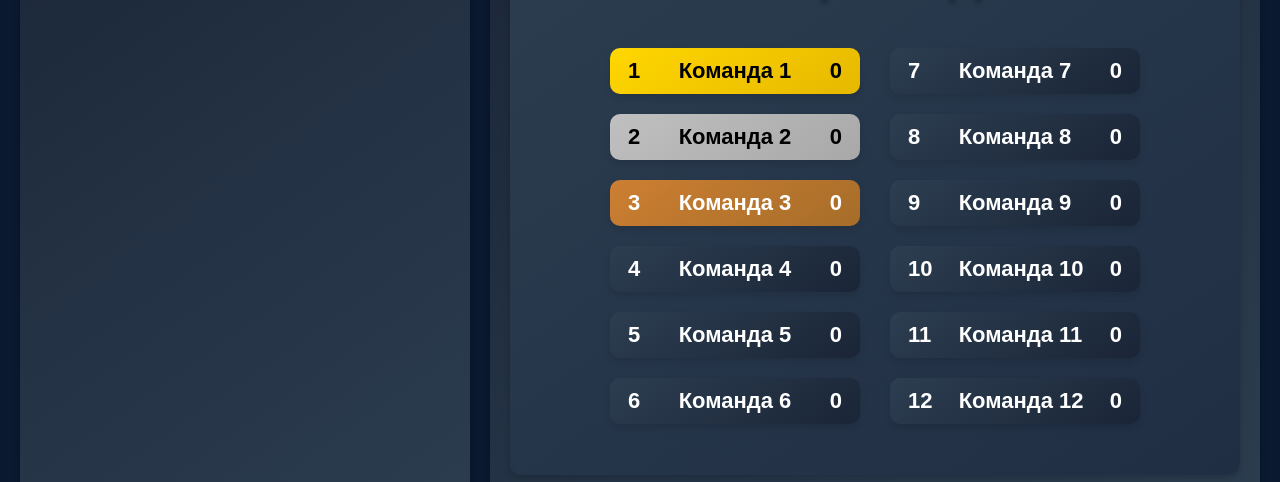
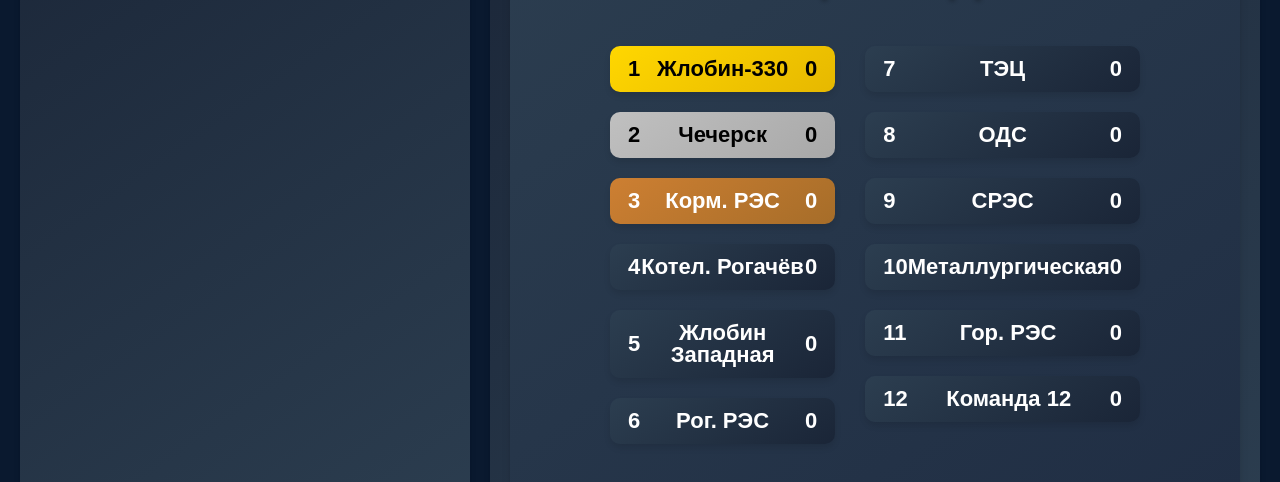
Before and after one commit to 2ne9dec/brainRing, a React (Create React App) app in the folder client/: page /leaderboard in a window 1280 px wide. Shown: the part 224-706 px from the top of the page. Built offline with nearby package versions, Linux system fonts and the light colour scheme; no server answers.

Commit message:
fix hihlitedTables

```diff
--- a/client/src/components/BrainRing/ui/BrainRing.jsx
+++ b/client/src/components/BrainRing/ui/BrainRing.jsx
@@ -26,8 +26,13 @@ export const BrainRing = () => {
     return savedId ? parseInt(savedId, 10) : 1;
   });
 
+  // 🔑 КЛЮЧЕВОЕ ИЗМЕНЕНИЕ: храним ТОЛЬКО ID первого нажатого стола
+  const [lockedTable, setLockedTable] = useState(() => {
+    const saved = localStorage.getItem("lockedTable");
+    return saved ? parseInt(saved, 10) : null;
+  });
+
   const tables = Array.from({ length: 12 }, (_, index) => index + 1);
-  const [highlightedTables, setHighlightedTables] = useState([]);
 
   const { scores, incrementScore, decrementScore, updateScore, resetScores } = useScores();
 
@@ -46,34 +51,40 @@ export const BrainRing = () => {
 
   const updateTableState = useCallback(
     (table, isHighlighted) => {
-      setHighlightedTables((prev) => {
-        const updatedTables = isHighlighted ? [...prev, table] : prev.filter((t) => t !== table);
-        return updatedTables;
-      });
+      // Если уже есть зафиксированный стол — игнорируем ВСЕ новые события
+      if (lockedTable !== null) {
+        return;
+      }
 
-      if (isHighlighted && isTimerRunning) {
+      // Только если ещё не фиксировано — разрешаем первое нажатие
+      if (isHighlighted) {
+        // Фиксируем первый стол
+        setLockedTable(table);
+        localStorage.setItem("lockedTable", table.toString());
         addLog(`${tableNames[table].team} подсветила "${tableNames[table].table}"`);
         playSound(clickSoundPath);
         navigate("/");
       }
     },
-    [addLog, isTimerRunning, navigate]
+    [lockedTable, addLog, navigate]
   );
 
   const handleMessage = useMemo(
-    () => createMessageHandlers(isTimerRunning, addLog, updateTableState, stopTimer, setHighlightedTables),
-    [isTimerRunning, addLog, updateTableState, stopTimer, setHighlightedTables]
+    () => createMessageHandlers(isTimerRunning, addLog, updateTableState, stopTimer, () => {}),
+    [isTimerRunning, addLog, updateTableState, stopTimer]
   );
 
   const memoizedHandleMessage = useCallback(handleMessage, [handleMessage]);
   const wsRef = useWebSocket(wsUrl, memoizedHandleMessage);
 
-  // Функция для сброса игры (подсветка столов и логи)
+  // Функция для сброса игры — сбрасывает фиксацию
   const resetGame = useCallback(() => {
-    resetAllTablesLogic(wsRef, setHighlightedTables, setLogs, addLog);
-  }, [wsRef, setHighlightedTables, setLogs, addLog]);
+    resetAllTablesLogic(wsRef, () => {}, setLogs, addLog); // 👈 не трогаем lockedTable — он сбрасывается ниже
+    localStorage.removeItem("lockedTable"); // 👈 ОБЯЗАТЕЛЬНО сбрасываем!
+    setLockedTable(null); // 👈 Сбрасываем в состоянии React
+  }, [wsRef, setLogs, addLog]);
 
-  // Логика кнопки "Старт"
+  // Логика кнопки "Старт" — сбрасывает фиксацию
   const { handleStartButtonClick } = useMemo(
     () => createGameControls(isTimerRunning, startTimer, stopTimer, resetGame, addLog),
     [isTimerRunning, startTimer, stopTimer, resetGame, addLog]
@@ -95,6 +106,9 @@ export const BrainRing = () => {
     navigate("/");
   };
 
+  // ✅ ВАЖНО: передаём в TablesGrid **только один зафиксированный стол**, если есть
+  const highlightedTables = lockedTable !== null ? [lockedTable] : [];
+
   return (
     <div className="brain-ring-container">
       <LogPanel logs={logs} />
@@ -112,7 +126,7 @@ export const BrainRing = () => {
               <>
                 <TablesGrid
                   tables={tables}
-                  highlightedTables={highlightedTables}
+                  highlightedTables={highlightedTables} // 👈 ТОЛЬКО фиксированный стол
                   scores={scores}
                   incrementScore={incrementScore}
                   decrementScore={decrementScore}
--- a/client/src/config/questionsConfig.js
+++ b/client/src/config/questionsConfig.js
@@ -127,5 +127,19 @@ export const questions = [
     question:
       "Что необходимо предпринять при выполнении работ по разрешенной заявке, если по каким-либо причинам работы не могут быть выполнены в сроки, установленные заявкой",
   },
+  {
+    id: 31,
+    question: "Расшифруйте понятие: диспетчерская команда",
+  },
+  {
+    id: 32,
+    question:
+      "Когда должно измеряться значение нагрузки, фактически подключённой к отдельным очередям устройств АЧР, ЧАПВ и к САОН?",
+  },
+  {
+    id: 33,
+    question:
+      "В каком случае энергооборудование, находящееся в диспетчерском управлении или ведении вышестоящего оперативного персонала, может быть выведено из работы без разрешения вышестоящего оперативного персонала?",
+  },
   // Добавьте больше вопросов по необходимости
 ];
--- a/client/src/config/tableConfig.js
+++ b/client/src/config/tableConfig.js
@@ -1,14 +1,14 @@
 export const tableNames = {
-  1: { table: "Стол 1", team: "Команда 1", scores: 0 },
-  2: { table: "Стол 2", team: "Команда 2", scores: 0 },
-  3: { table: "Стол 3", team: "Команда 3", scores: 0 },
-  4: { table: "Стол 4", team: "Команда 4", scores: 0 },
-  5: { table: "Стол 5", team: "Команда 5", scores: 0 },
-  6: { table: "Стол 6", team: "Команда 6", scores: 0 },
-  7: { table: "Стол 7", team: "Команда 7", scores: 0 },
-  8: { table: "Стол 8", team: "Команда 8", scores: 0 },
-  9: { table: "Стол 9", team: "Команда 9", scores: 0 },
-  10: { table: "Стол 10", team: "Команда 10", scores: 0 },
-  11: { table: "Стол 11", team: "Команда 11", scores: 0 },
+  1: { table: "Стол 1", team: "Жлобин-330", scores: 0 },
+  2: { table: "Стол 2", team: "Чечерск", scores: 0 },
+  3: { table: "Стол 3", team: "Корм. РЭС", scores: 0 },
+  4: { table: "Стол 4", team: "Котел. Рогачёв", scores: 0 },
+  5: { table: "Стол 5", team: "Жлобин Западная", scores: 0 },
+  6: { table: "Стол 6", team: "Рог. РЭС", scores: 0 },
+  7: { table: "Стол 7", team: "ТЭЦ", scores: 0 },
+  8: { table: "Стол 8", team: "ОДС", scores: 0 },
+  9: { table: "Стол 9", team: "СРЭС", scores: 0 },
+  10: { table: "Стол 10", team: "Металлургическая", scores: 0 },
+  11: { table: "Стол 11", team: "Гор. РЭС", scores: 0 },
   12: { table: "Стол 12", team: "Команда 12", scores: 0 },
 };
```
Also changed, not shown: 1 other file (tests, documents, lock files or other folders).
